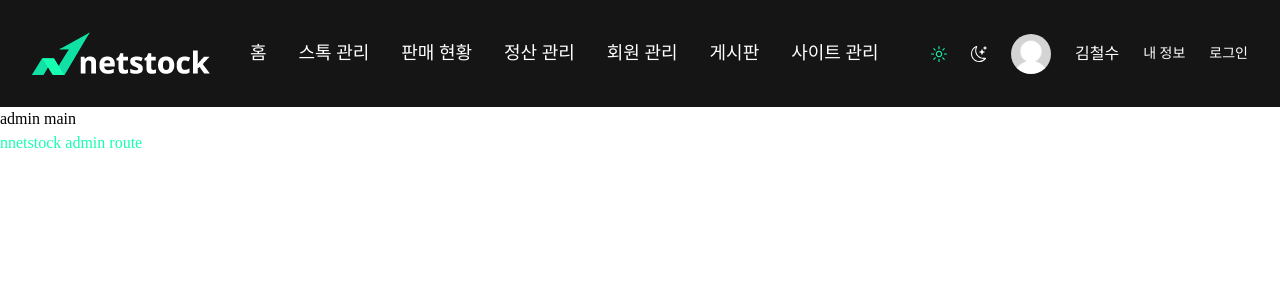
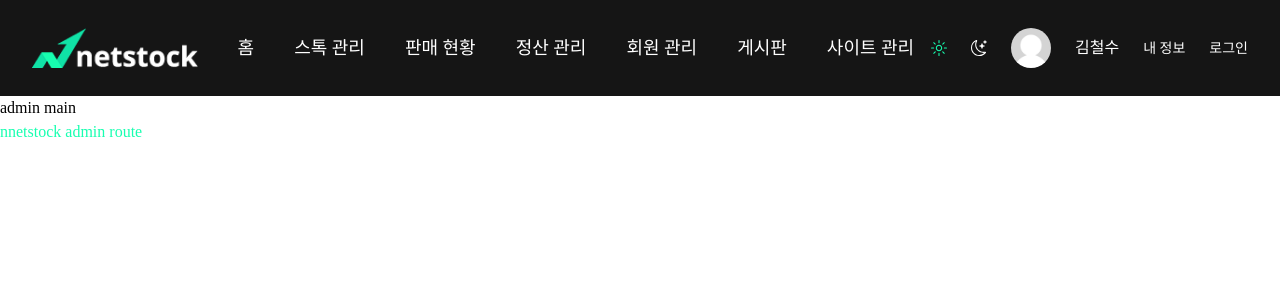
Before and after one commit to netmaru-dev/nnetstock-front, a React (Vite) app: page /admin in a window 1280 px wide. Shown: the top 300 px of the page. Built offline with nearby package versions, Linux system fonts and the light colour scheme; a web font is replaced by a local one.

Commit message:
💄 style: 헤더 컴포넌트 영역 수정

```diff
--- a/src/admin/components/common/menu/menuList/MenuList.tsx
+++ b/src/admin/components/common/menu/menuList/MenuList.tsx
@@ -1,23 +1,32 @@
 import { useState } from 'react';
 import MenuItem from '@/common/components/ui/menuItem/MenuItem';
 
+const MENU_ITEMS = [
+  { id: 'home', label: '홈' },
+  { id: 'stock', label: '스톡 관리' },
+  { id: 'sales', label: '판매 현황' },
+  { id: 'settlement', label: '정산 관리' },
+  { id: 'members', label: '회원 관리' },
+  { id: 'board', label: '게시판' },
+  { id: 'site', label: '사이트 관리' },
+];
+
 const MenuList = () => {
-  const [activeIdx, setActiveIdx] = useState<number | null>(null);
+  const [activeIdx, setActiveIdx] = useState<string | null>(null);
 
   return (
-    <nav className='flex select-none items-center gap-8'>
-      {/* TODO 상수화 */}
-      {['홈', '스톡 관리', '판매 현황', '정산 관리', '회원 관리', '게시판', '사이트 관리'].map(
-        (item, idx) => (
+    <nav className='flex items-center justify-center'>
+      <ul className='flex select-none gap-10'>
+        {MENU_ITEMS.map(item => (
           <MenuItem
-            key={idx}
+            key={item.id}
             size='large'
-            label={item}
-            isActive={activeIdx === idx}
-            onClick={() => setActiveIdx(idx)}
+            label={item.label}
+            isActive={activeIdx === item.id}
+            onClick={() => setActiveIdx(item.id)}
           />
-        )
-      )}
+        ))}
+      </ul>
     </nav>
   );
 };
--- a/src/admin/components/layouts/Header.tsx
+++ b/src/admin/components/layouts/Header.tsx
@@ -5,8 +5,9 @@ import PersonalMenuList from '../common/menu/personalMenuList/PersonalMenuList';
 
 const Header = () => {
   return (
-    <header className='flex justify-between bg-bg_night p-8'>
-      <div className='flex gap-10'>
+    // <header className='flex justify-between p-8 bg-bg_night'>
+    <header className='flex h-24 justify-between bg-bg_night px-8 py-0'>
+      <div className='flex items-center gap-10'>
         <Logo />
         <MenuList />
       </div>
--- a/src/common/components/ui/logo/Logo.tsx
+++ b/src/common/components/ui/logo/Logo.tsx
@@ -1,7 +1,7 @@
 import logo from '@/common/assets/images/logo_dark.png';
 
 const Logo = () => {
-  return <img src={logo} alt='Logo' />;
+  return <img src={logo} alt='Logo' className='h-10 w-auto' />;
 };
 
 export default Logo;
```
